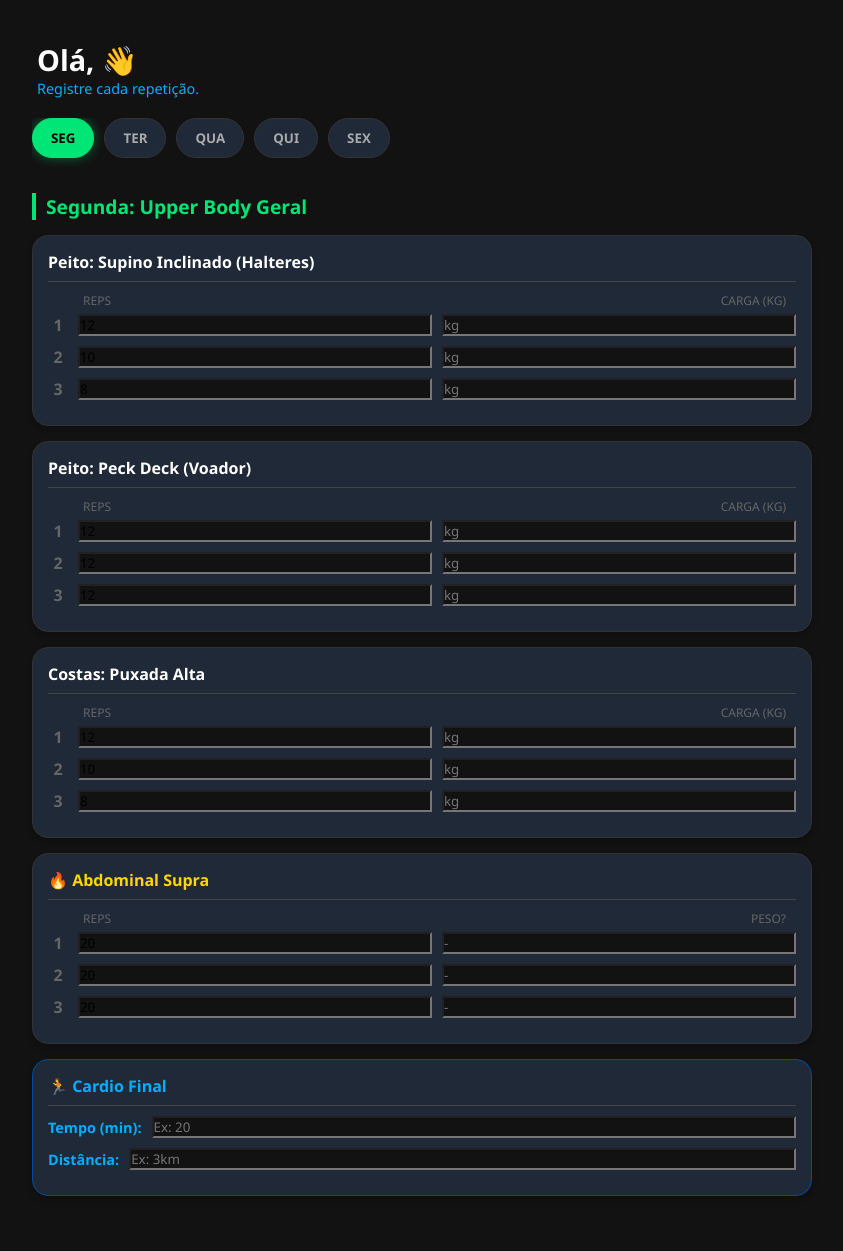
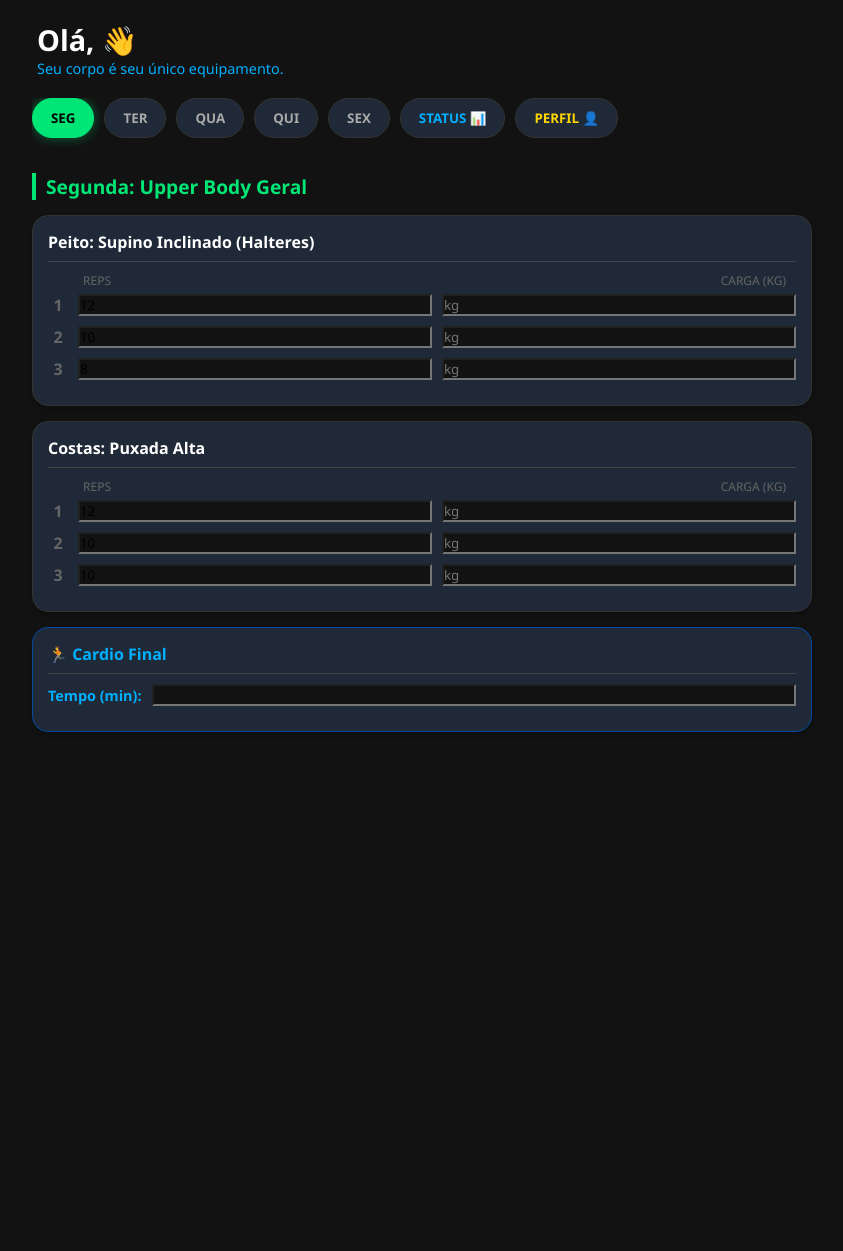
Before and after one commit to Aether-Cd/EvoTracker, a Flask app: page / in a window 1280 px wide. Shown: the whole page, without its empty margins (218-1061 px from the left). After the commit the page ends 732 px from the top, so only its background shows below. Run offline with Flask 3, Linux system fonts and the light colour scheme; the visitor is signed in with stand-in values (Sample User, id 1); data that the repository does not hold is empty.

Commit message:
Revamp dashboard layout and integrate Chart.js
Updated the dashboard layout and added Chart.js for muscle fatigue visualization. Modified workout sections and improved user interaction elements.

```diff
--- a/templates/index.html
+++ b/templates/index.html
@@ -5,48 +5,16 @@
     <meta name="viewport" content="width=device-width, initial-scale=1.0">
     <title>Dashboard - EvoTracker</title>
     <link rel="stylesheet" href="{{ url_for('static', filename='style.css') }}">
-    <style>
-        body {
-            background-color: #121212;
-            color: white;
-            padding: 20px 10px; /* Ajuste para celular não colar na borda */
-        }
-
-        .tab-content { display: none; }
-        .active-content { display: block; animation: fadeIn 0.5s; }
-
-        /* CORREÇÃO DO CARDIO (Onde estava cortando as letras) */
-        .cardio-label {
-            width: auto !important; /* Força a largura a se adaptar ao texto */
-            min-width: 60px;
-            color: #00B0FF !important;
-        }
-
-        /* Cabeçalho das colunas (Série | Reps | Carga) */
-        .col-headers {
-            display: flex;
-            justify-content: space-between;
-            padding: 0 10px 5px 35px; /* Alinhado visualmente com os inputs */
-            font-size: 0.75rem;
-            color: #666;
-        }
-
-        @keyframes fadeIn {
-            from { opacity: 0; transform: translateY(10px); }
-            to { opacity: 1; transform: translateY(0); }
-        }
-    </style>
+    <script src="https://cdn.jsdelivr.net/npm/chart.js"></script>
 </head>
 <body>
 
-    <div id="dashboard-screen" class="dashboard-container">
+    <div class="dashboard-container">
 
         <header>
             <h1>Olá, {{ nome }} 👋</h1>
-            <p>Registre cada repetição.</p>
+            <p>Seu corpo é seu único equipamento.</p>
         </header>
-
-        <section id="treinos" class="workout-section">
 
         <div class="tabs-container">
             <button class="tab-btn active" onclick="openTab(event, 'segunda')">SEG</button>
@@ -54,6 +22,8 @@
             <button class="tab-btn" onclick="openTab(event, 'quarta')">QUA</button>
             <button class="tab-btn" onclick="openTab(event, 'quinta')">QUI</button>
             <button class="tab-btn" onclick="openTab(event, 'sexta')">SEX</button>
+            <button class="tab-btn" onclick="openTab(event, 'status')" style="color: #00B0FF;">STATUS 📊</button>
+            <button class="tab-btn" onclick="openTab(event, 'perfil')" style="color: #FFD700;">PERFIL 👤</button>
         </div>
 
         <div id="segunda" class="tab-content active-content">
@@ -70,138 +40,11 @@
             </div>
 
             <div class="exercise-card">
-                    <div class="card-header"><h3>Peito: Peck Deck (Voador)</h3></div>
-                    <div class="col-headers"><span>Reps</span> <span>Carga (kg)</span></div>
-                    <div class="sets-container">
-                        <div class="set-row"><span>1</span><input type="number" class="input-neon" value="12"><input type="number" class="input-neon" placeholder="kg"></div>
-                        <div class="set-row"><span>2</span><input type="number" class="input-neon" value="12"><input type="number" class="input-neon" placeholder="kg"></div>
-                        <div class="set-row"><span>3</span><input type="number" class="input-neon" value="12"><input type="number" class="input-neon" placeholder="kg"></div>
-                    </div>
-                </div>
-
-                <div class="exercise-card">
                 <div class="card-header"><h3>Costas: Puxada Alta</h3></div>
                 <div class="col-headers"><span>Reps</span> <span>Carga (kg)</span></div>
                 <div class="sets-container">
                     <div class="set-row"><span>1</span><input type="number" class="input-neon" value="12"><input type="number" class="input-neon" placeholder="kg"></div>
                     <div class="set-row"><span>2</span><input type="number" class="input-neon" value="10"><input type="number" class="input-neon" placeholder="kg"></div>
-                        <div class="set-row"><span>3</span><input type="number" class="input-neon" value="8"><input type="number" class="input-neon" placeholder="kg"></div>
-                    </div>
-                </div>
-
-                <div class="exercise-card extra-card">
-                    <div class="card-header"><h3>🔥 Abdominal Supra</h3></div>
-                    <div class="col-headers"><span>Reps</span> <span>Peso?</span></div>
-                    <div class="sets-container">
-                        <div class="set-row"><span>1</span><input type="number" class="input-neon" value="20"><input type="number" class="input-neon" placeholder="-"></div>
-                        <div class="set-row"><span>2</span><input type="number" class="input-neon" value="20"><input type="number" class="input-neon" placeholder="-"></div>
-                        <div class="set-row"><span>3</span><input type="number" class="input-neon" value="20"><input type="number" class="input-neon" placeholder="-"></div>
-                    </div>
-                </div>
-
-                <div class="exercise-card cardio-card">
-                    <div class="card-header"><h3>🏃 Cardio Final</h3></div>
-                    <div class="set-row">
-                        <span class="cardio-label">Tempo (min):</span>
-                        <input type="number" class="input-neon" placeholder="Ex: 20">
-                    </div>
-                    <div class="set-row" style="margin-top:10px">
-                        <span class="cardio-label">Distância:</span>
-                        <input type="text" class="input-neon" placeholder="Ex: 3km">
-                    </div>
-                </div>
-            </div>
-
-            <div id="terca" class="tab-content">
-                <h2 class="day-title">Terça: Pernas Completo</h2>
-
-                <div class="exercise-card">
-                    <div class="card-header"><h3>Quadríceps: Agachamento Livre</h3></div>
-                    <div class="col-headers"><span>Reps</span> <span>Carga (kg)</span></div>
-                    <div class="sets-container">
-                        <div class="set-row"><span>1</span><input type="number" class="input-neon" value="12"><input type="number" class="input-neon" placeholder="kg"></div>
-                        <div class="set-row"><span>2</span><input type="number" class="input-neon" value="10"><input type="number" class="input-neon" placeholder="kg"></div>
-                        <div class="set-row"><span>3</span><input type="number" class="input-neon" value="8"><input type="number" class="input-neon" placeholder="kg"></div>
-                        <div class="set-row"><span>4</span><input type="number" class="input-neon" value="8"><input type="number" class="input-neon" placeholder="kg"></div>
-                    </div>
-                </div>
-
-                <div class="exercise-card">
-                    <div class="card-header"><h3>Posterior: Stiff</h3></div>
-                    <div class="col-headers"><span>Reps</span> <span>Carga (kg)</span></div>
-                    <div class="sets-container">
-                        <div class="set-row"><span>1</span><input type="number" class="input-neon" value="12"><input type="number" class="input-neon" placeholder="kg"></div>
-                        <div class="set-row"><span>2</span><input type="number" class="input-neon" value="10"><input type="number" class="input-neon" placeholder="kg"></div>
-                        <div class="set-row"><span>3</span><input type="number" class="input-neon" value="10"><input type="number" class="input-neon" placeholder="kg"></div>
-                    </div>
-                </div>
-
-                <div class="exercise-card">
-                    <div class="card-header"><h3>🍑 Elevação Pélvica</h3></div>
-                    <div class="col-headers"><span>Reps</span> <span>Carga (kg)</span></div>
-                    <div class="sets-container">
-                        <div class="set-row"><span>1</span><input type="number" class="input-neon" value="12"><input type="number" class="input-neon" placeholder="kg"></div>
-                        <div class="set-row"><span>2</span><input type="number" class="input-neon" value="12"><input type="number" class="input-neon" placeholder="kg"></div>
-                        <div class="set-row"><span>3</span><input type="number" class="input-neon" value="12"><input type="number" class="input-neon" placeholder="kg"></div>
-                    </div>
-                </div>
-
-                <div class="exercise-card cardio-card">
-                    <div class="card-header"><h3>🏃 Cardio Final</h3></div>
-                    <div class="set-row">
-                        <span class="cardio-label">Tempo (min):</span>
-                        <input type="number" class="input-neon" placeholder="Ex: 20">
-                    </div>
-                </div>
-            </div>
-
-            <div id="quarta" class="tab-content">
-                <h2 class="day-title">Quarta: Costas e Bíceps</h2>
-
-                <div class="exercise-card">
-                    <div class="card-header"><h3>Barra Fixa / Graviton</h3></div>
-                    <div class="col-headers"><span>Reps</span> <span>Ajuda (kg)</span></div>
-                    <div class="sets-container">
-                        <div class="set-row"><span>1</span><input type="number" class="input-neon" value="MAX"><input type="number" class="input-neon" placeholder="kg"></div>
-                        <div class="set-row"><span>2</span><input type="number" class="input-neon" value="MAX"><input type="number" class="input-neon" placeholder="kg"></div>
-                        <div class="set-row"><span>3</span><input type="number" class="input-neon" value="MAX"><input type="number" class="input-neon" placeholder="kg"></div>
-                    </div>
-                </div>
-
-                <div class="exercise-card">
-                    <div class="card-header"><h3>Bíceps: Rosca Scott</h3></div>
-                    <div class="col-headers"><span>Reps</span> <span>Carga (kg)</span></div>
-                    <div class="sets-container">
-                        <div class="set-row"><span>1</span><input type="number" class="input-neon" value="12"><input type="number" class="input-neon" placeholder="kg"></div>
-                        <div class="set-row"><span>2</span><input type="number" class="input-neon" value="10"><input type="number" class="input-neon" placeholder="kg"></div>
-                        <div class="set-row"><span>3</span><input type="number" class="input-neon" value="8"><input type="number" class="input-neon" placeholder="kg"></div>
-                    </div>
-                </div>
-
-                 <div class="exercise-card cardio-card">
-                    <div class="card-header"><h3>🏃 Cardio Final</h3></div>
-                    <div class="set-row"><span class="cardio-label">Tempo (min):</span><input type="number" class="input-neon"></div>
-                </div>
-            </div>
-
-            <div id="quinta" class="tab-content">
-                <h2 class="day-title">Quinta: Peito e Tríceps</h2>
-
-                <div class="exercise-card">
-                    <div class="card-header"><h3>Supino Reto (Barra)</h3></div>
-                    <div class="col-headers"><span>Reps</span> <span>Carga (kg)</span></div>
-                    <div class="sets-container">
-                        <div class="set-row"><span>1</span><input type="number" class="input-neon" value="10"><input type="number" class="input-neon" placeholder="kg"></div>
-                        <div class="set-row"><span>2</span><input type="number" class="input-neon" value="8"><input type="number" class="input-neon" placeholder="kg"></div>
-                        <div class="set-row"><span>3</span><input type="number" class="input-neon" value="8"><input type="number" class="input-neon" placeholder="kg"></div>
-                    </div>
-                </div>
-
-                <div class="exercise-card">
-                    <div class="card-header"><h3>Tríceps: Testa</h3></div>
-                    <div class="sets-container">
-                        <div class="set-row"><span>1</span><input type="number" class="input-neon" value="12"><input type="number" class="input-neon" placeholder="kg"></div>
-                        <div class="set-row"><span>2</span><input type="number" class="input-neon" value="12"><input type="number" class="input-neon" placeholder="kg"></div>
                     <div class="set-row"><span>3</span><input type="number" class="input-neon" value="10"><input type="number" class="input-neon" placeholder="kg"></div>
                 </div>
             </div>
@@ -212,38 +55,76 @@
             </div>
         </div>
 
-            <div id="sexta" class="tab-content">
-                <h2 class="day-title">Sexta: Perna Completa (Repete)</h2>
-
+        <div id="terca" class="tab-content">
+            <h2 class="day-title">Terça: Pernas Completo</h2>
             <div class="exercise-card">
-                    <div class="card-header"><h3>Agachamento / Hack</h3></div>
-                    <div class="col-headers"><span>Reps</span> <span>Carga (kg)</span></div>
+                <div class="card-header"><h3>Agachamento Livre</h3></div>
                 <div class="sets-container">
                     <div class="set-row"><span>1</span><input type="number" class="input-neon" value="12"><input type="number" class="input-neon" placeholder="kg"></div>
                     <div class="set-row"><span>2</span><input type="number" class="input-neon" value="10"><input type="number" class="input-neon" placeholder="kg"></div>
                     <div class="set-row"><span>3</span><input type="number" class="input-neon" value="8"><input type="number" class="input-neon" placeholder="kg"></div>
                 </div>
             </div>
-
-                <div class="exercise-card">
-                    <div class="card-header"><h3>Cadeira Extensora</h3></div>
-                    <div class="sets-container">
-                        <div class="set-row"><span>1</span><input type="number" class="input-neon" value="15"><input type="number" class="input-neon" placeholder="kg"></div>
-                        <div class="set-row"><span>2</span><input type="number" class="input-neon" value="15"><input type="number" class="input-neon" placeholder="kg"></div>
-                        <div class="set-row"><span>3</span><input type="number" class="input-neon" value="15"><input type="number" class="input-neon" placeholder="kg"></div>
-                    </div>
-                </div>
-
              <div class="exercise-card cardio-card">
                 <div class="card-header"><h3>🏃 Cardio Final</h3></div>
                 <div class="set-row"><span class="cardio-label">Tempo (min):</span><input type="number" class="input-neon"></div>
             </div>
         </div>
 
-        </section>
+        <div id="quarta" class="tab-content"><h2 class="day-title">Quarta: Costas e Bíceps</h2><p>Preencha com seus exercícios...</p></div>
+        <div id="quinta" class="tab-content"><h2 class="day-title">Quinta: Peito e Tríceps</h2><p>Preencha com seus exercícios...</p></div>
+        <div id="sexta" class="tab-content"><h2 class="day-title">Sexta: Perna (Repete)</h2><p>Preencha com seus exercícios...</p></div>
+
+
+        <div id="status" class="tab-content">
+            <h2 class="day-title">Fadiga Muscular</h2>
+            <div class="exercise-card" style="height: 350px; position: relative;">
+                <canvas id="muscleChart"></canvas>
+            </div>
+            <div class="exercise-card">
+                <div class="card-header"><h3>Simular Impacto</h3></div>
+                <div class="sets-container" style="display: flex; gap: 10px; flex-wrap: wrap;">
+                    <button onclick="updateFatigue('Peitoral', 25)" class="tab-btn">Treinar Peito</button>
+                    <button onclick="updateFatigue('Pernas', 35)" class="tab-btn">Treinar Perna</button>
+                    <button onclick="resetFatigue()" class="tab-btn" style="color: #00B0FF; border-color: #00B0FF;">Dormir (Recuperar)</button>
+                </div>
+            </div>
+        </div>
+
+
+        <div id="perfil" class="tab-content">
+            <h2 class="day-title">Análise Corporal</h2>
+
+            <div class="exercise-card">
+                <div class="card-header"><h3>📏 Medidas (Navy Method)</h3></div>
+                <div class="sets-container">
+                    <div class="set-row"><span>Altura (cm)</span><input type="number" id="altura" class="input-neon" placeholder="175" oninput="calcularTudo()"></div>
+                    <div class="set-row"><span>Peso (kg)</span><input type="number" id="peso" class="input-neon" placeholder="80" oninput="calcularTudo()"></div>
+                    <div class="set-row"><span>Pescoço (cm)</span><input type="number" id="pescoco" class="input-neon" placeholder="40" oninput="calcularTudo()"></div>
+                    <div class="set-row"><span>Cintura (cm)</span><input type="number" id="cintura" class="input-neon" placeholder="85 (umbigo)" oninput="calcularTudo()"></div>
+                </div>
+            </div>
+
+            <div class="exercise-card extra-card" style="border-color: #00E676;">
+                <div class="card-header"><h3>🧬 Resultados</h3></div>
+                <div class="sets-container text-center">
+                    <div style="display: flex; justify-content: space-around; margin-bottom: 20px;">
+                        <div><h4 style="color: #666;">IMC</h4><span id="result-imc" style="font-size: 1.5rem; font-weight: bold;">--</span></div>
+                        <div><h4 style="color: #666;">Gordura</h4><span id="result-fat" style="font-size: 1.5rem; font-weight: bold; color: #00B0FF;">--%</span></div>
+                    </div>
+                    <div style="background: #000; padding: 15px; border-radius: 10px;">
+                        <h4 style="color: #FFD700; margin-bottom: 5px;">🔥 Gasto no Treino Hoje</h4>
+                        <span id="result-calorias" style="font-size: 2rem; font-weight: bold; color: #FFD700;">0</span> kcal
+                        <p class="text-muted">Baseado nas séries preenchidas</p>
+                    </div>
+                </div>
+            </div>
+        </div>
+
     </div>
 
     <script>
+        // 1. NAVEGAÇÃO DE ABAS
         function openTab(evt, dayName) {
             var i, tabcontent, tablinks;
             tabcontent = document.getElementsByClassName("tab-content");
@@ -259,6 +140,100 @@
             document.getElementById(dayName).classList.add("active-content");
             evt.currentTarget.className += " active";
         }
+
+        // 2. GRÁFICO (Chart.js)
+        let muscleData = { labels: ['Peitoral', 'Costas', 'Pernas', 'Ombros', 'Bíceps'], values: [10, 10, 10, 10, 10] };
+        let myChart = null;
+
+        function getColor(value) {
+            if (value < 30) return '#00B0FF'; // Azul
+            if (value < 60) return '#BD00FF'; // Roxo
+            return '#FF0055'; // Vermelho
+        }
+
+        document.addEventListener("DOMContentLoaded", function() {
+            const ctx = document.getElementById('muscleChart').getContext('2d');
+            myChart = new Chart(ctx, {
+                type: 'bar',
+                data: {
+                    labels: muscleData.labels,
+                    datasets: [{
+                        label: '% Fadiga',
+                        data: muscleData.values,
+                        backgroundColor: muscleData.values.map(val => getColor(val)),
+                        borderRadius: 5
+                    }]
+                },
+                options: {
+                    indexAxis: 'y',
+                    responsive: true,
+                    maintainAspectRatio: false,
+                    scales: { x: { max: 100, grid: { color: '#333' } }, y: { ticks: { color: 'white' } } },
+                    plugins: { legend: { display: false } }
+                }
+            });
+        });
+
+        function updateFatigue(muscle, amount) {
+            const index = muscleData.labels.indexOf(muscle);
+            if (index !== -1) {
+                let newValue = muscleData.values[index] + amount;
+                if (newValue > 100) newValue = 100;
+                muscleData.values[index] = newValue;
+                myChart.data.datasets[0].data = muscleData.values;
+                myChart.data.datasets[0].backgroundColor = muscleData.values.map(val => getColor(val));
+                myChart.update();
+            }
+        }
+
+        function resetFatigue() {
+            muscleData.values = muscleData.values.map(v => v > 10 ? v - 40 : 0);
+            myChart.data.datasets[0].data = muscleData.values;
+            myChart.data.datasets[0].backgroundColor = muscleData.values.map(val => getColor(val));
+            myChart.update();
+        }
+
+        // 3. CALCULADORA DE CALORIAS E GORDURA
+        function calcularTudo() {
+            const altura = parseFloat(document.getElementById('altura').value);
+            const peso = parseFloat(document.getElementById('peso').value) || 70;
+            const pescoco = parseFloat(document.getElementById('pescoco').value);
+            const cintura = parseFloat(document.getElementById('cintura').value);
+
+            // IMC
+            if (altura > 0 && peso > 0) {
+                const imc = (peso / ((altura/100) ** 2)).toFixed(1);
+                document.getElementById('result-imc').innerText = imc;
+            }
+
+            // Gordura (Navy Method)
+            if (cintura > 0 && pescoco > 0 && altura > 0) {
+                let fator = Math.log10(cintura - pescoco);
+                let fat = 495 / (1.0324 - 0.19077 * fator + 0.15456 * Math.log10(altura)) - 450;
+                document.getElementById('result-fat').innerText = (fat > 0 ? fat.toFixed(1) : "--") + "%";
+            }
+
+            // Calorias Gastas (Baseado nos inputs preenchidos)
+            let setsPreenchidos = 0;
+            document.querySelectorAll('.tab-content:not(#perfil) input[type="number"]').forEach(inp => {
+                if(inp.value > 0) setsPreenchidos++;
+            });
+            let seriesReais = Math.ceil(setsPreenchidos / 2);
+            let tempo = seriesReais * 1.5; // 1.5 min por série
+            let calorias = Math.floor(tempo * 6 * peso / 200); // MET formula
+
+            // Soma cardio
+            document.querySelectorAll('.cardio-card input').forEach(inp => {
+                if(inp.value > 0) calorias += (inp.value * 8);
+            });
+
+            document.getElementById('result-calorias').innerText = calorias;
+        }
+
+        // Atualizar calorias ao digitar nos treinos
+        document.addEventListener('input', function(evt) {
+            if(evt.target.classList.contains('input-neon')) calcularTudo();
+        });
     </script>
 </body>
 </html>
```
Lines whose indentation alone changed are shown as unchanged.
